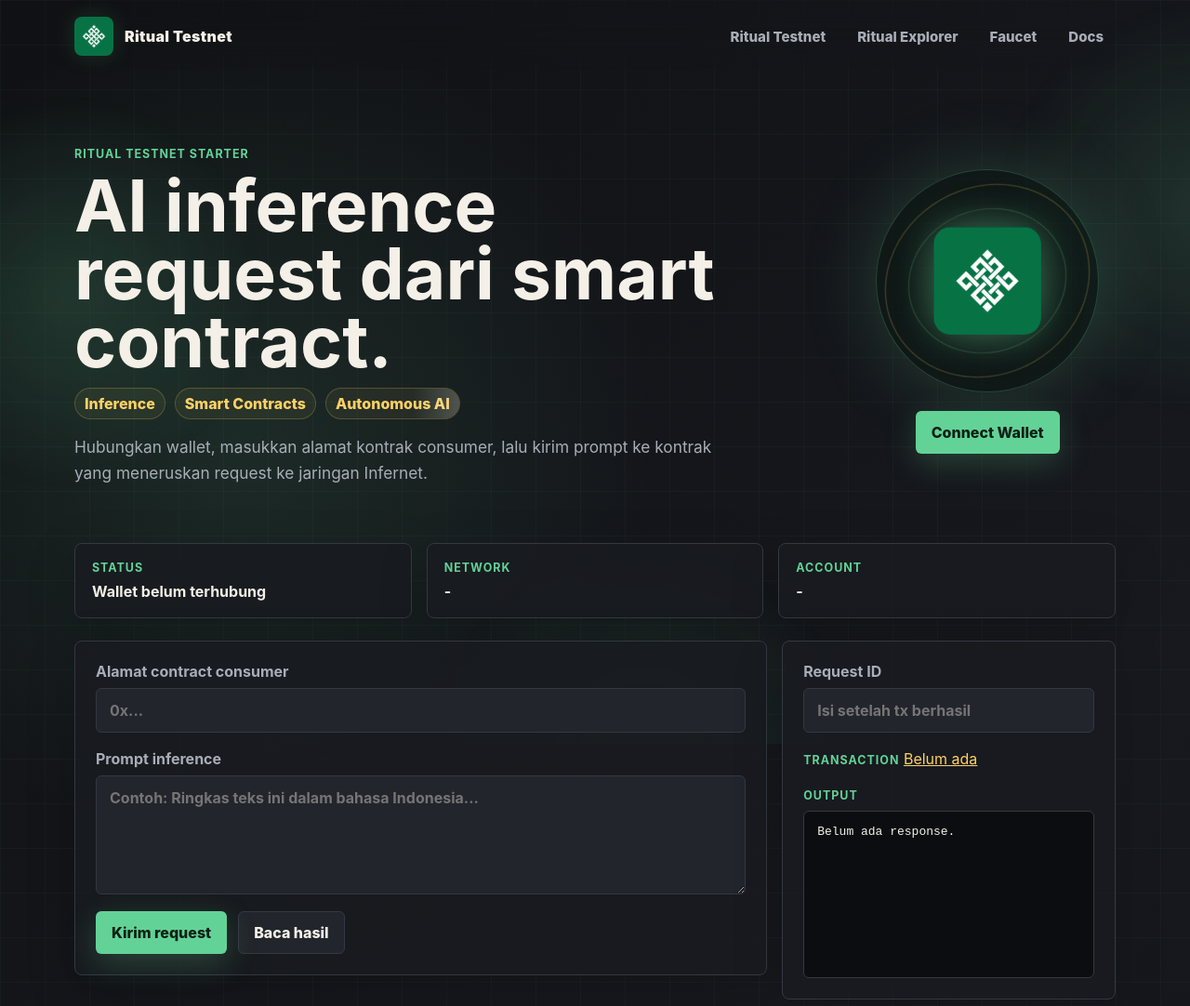
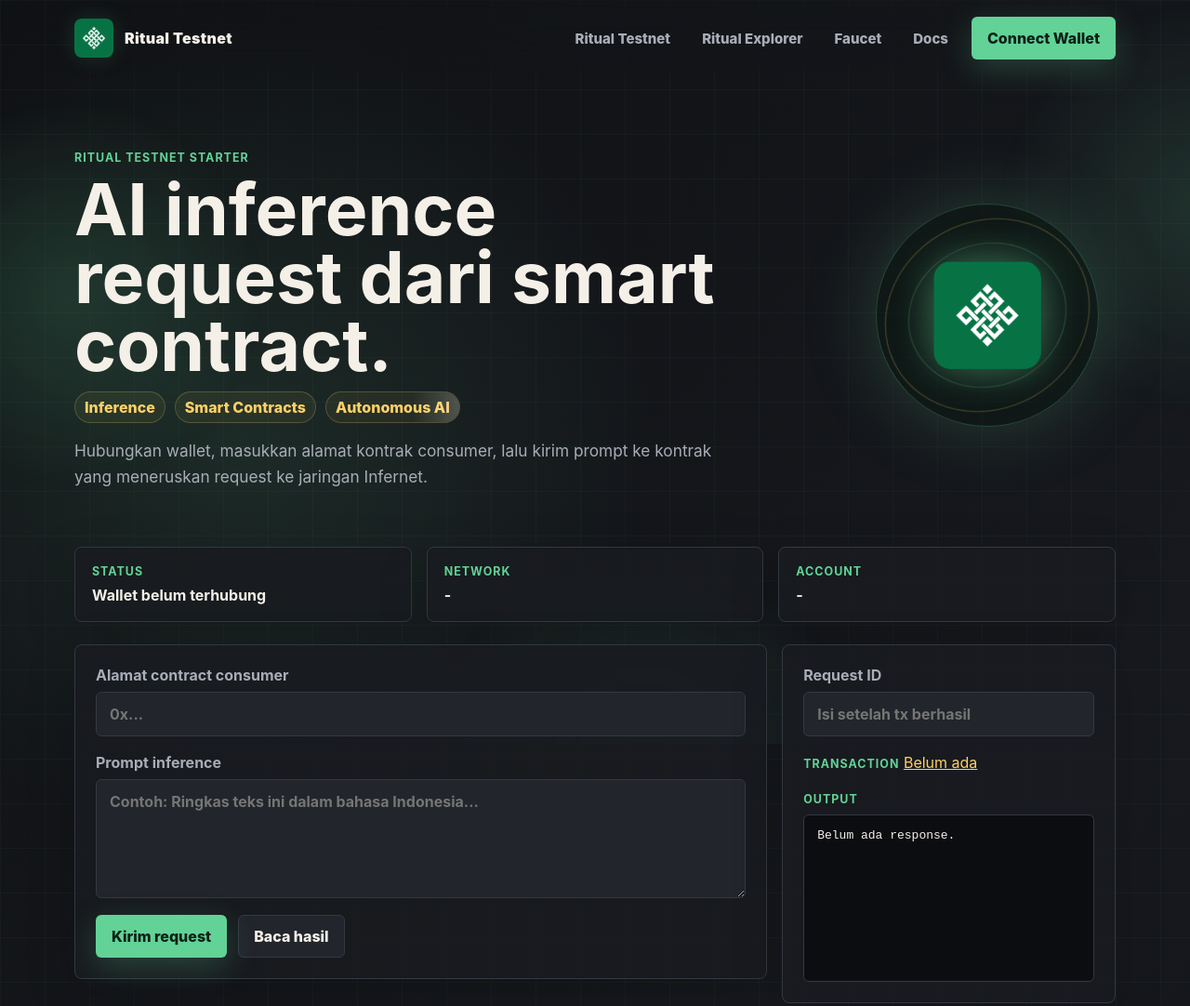
Before and after one commit to kamaledeng/daf-ritual-tesnet, a website: page index.html in a window 1280 px wide. Shown: the top 1082 px of the page at 93% size. Drawn offline with nearby package versions, Linux system fonts and the light colour scheme; no server answers.

Commit message:
Move wallet button to header

```diff
--- a/index.html
+++ b/index.html
@@ -32,6 +32,7 @@
         <span></span>
       </button>
 
+      <div class="header-actions">
         <nav id="mainMenu" class="main-menu" aria-label="Ritual navigation">
           <a href="#testnet">Ritual Testnet</a>
           <a href="https://explorer.ritualfoundation.org/" target="_blank" rel="noreferrer">
@@ -44,6 +45,8 @@
             Docs
           </a>
         </nav>
+        <button id="connectWallet" class="primary wallet-button" type="button">Connect Wallet</button>
+      </div>
     </header>
 
     <main class="shell">
@@ -65,7 +68,6 @@
           <div class="ritual-orbit" aria-hidden="true">
             <img src="./assets/ritual-logo.png" alt="" />
           </div>
-          <button id="connectWallet" class="primary" type="button">Connect Wallet</button>
         </div>
       </section>
 
--- a/styles.css
+++ b/styles.css
@@ -123,6 +123,14 @@ textarea {
   gap: 8px;
 }
 
+.header-actions {
+  display: flex;
+  align-items: center;
+  justify-content: flex-end;
+  gap: 12px;
+  min-width: 0;
+}
+
 .main-menu a {
   border: 1px solid transparent;
   border-radius: 6px;
@@ -154,6 +162,11 @@ textarea {
   height: 2px;
   border-radius: 999px;
   background: currentColor;
+}
+
+.wallet-button {
+  min-width: 142px;
+  white-space: nowrap;
 }
 
 .shell {
@@ -1037,6 +1050,10 @@ pre {
     display: grid;
   }
 
+  .header-actions {
+    display: contents;
+  }
+
   .main-menu {
     position: fixed;
     inset: 72px 16px auto 16px;
```
Lines whose indentation alone changed are shown as unchanged.
